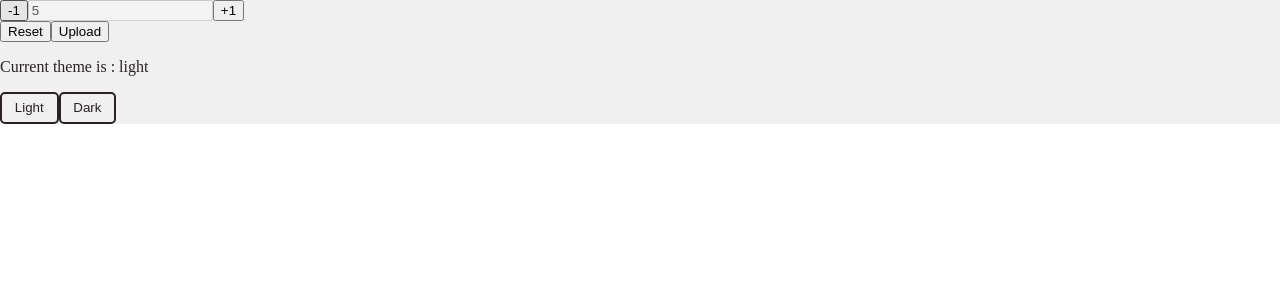
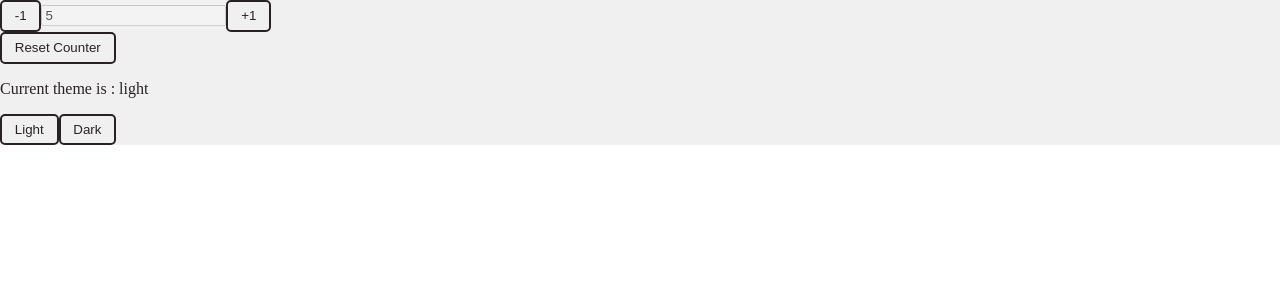
Before and after one commit to FlorentCmb/redux-test, a React (Create React App) app: page / in a window 1280 px wide. Shown: the top 300 px of the page. Built offline with nearby package versions, Linux system fonts and the light colour scheme.

Commit message:
Add Button components instead of regular buttons

```diff
--- a/src/App.js
+++ b/src/App.js
@@ -37,12 +37,11 @@ const App = (props) => {
   return (
     <div className={`App App-${theme.color}`}>
       <div>
-        <button onClick={() => decrementCounter()}>-1</button>
+        <Button click={() => decrementCounter()} color={theme.color} text="-1" />
         <input type='text' disabled value={counter.value} />
-        <button onClick={() => incrementCounter()}>+1</button>
+        <Button click={() => incrementCounter()} color={theme.color} text="+1" />
       </div>
-      <button onClick={() => resetCounter()}>Reset</button>
-      <button onClick={() => uploadCounterValue(counter.value)}>Upload</button>
+      <Button click={() => resetCounter()} color={theme.color} text="Reset Counter" />
 
       <p>Current theme is : {theme.color}</p>
       <Button click={() => switchToLightTheme()} color={theme.color} text="Light" />
```
